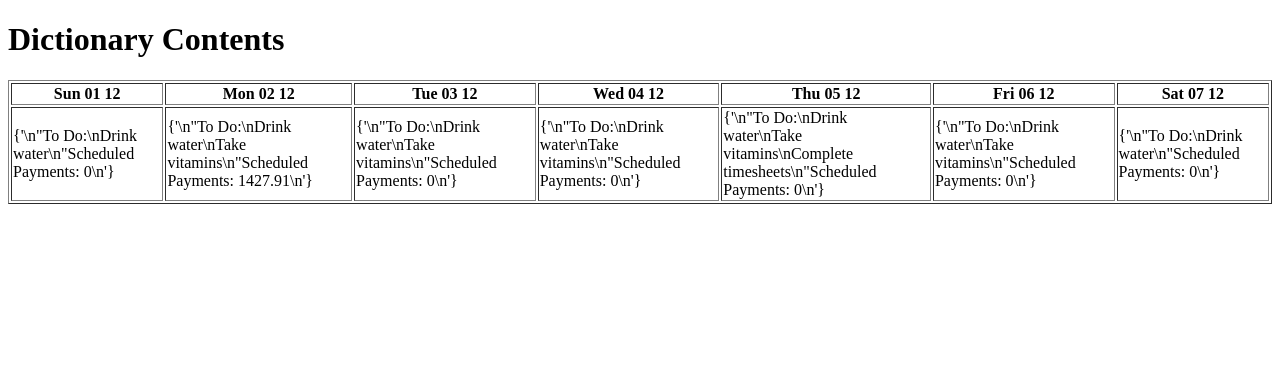
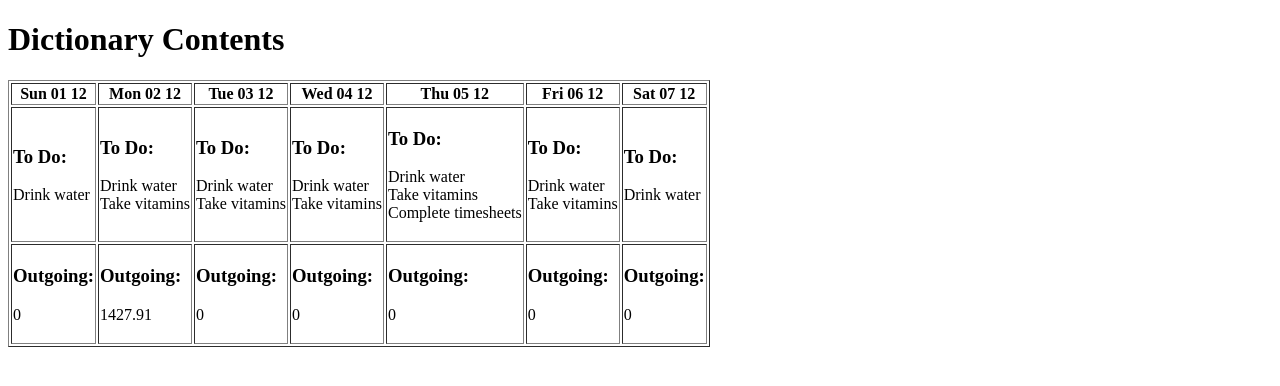
Before and after one commit to bentleysj/redesigned-parakeet, a Flask app: page / in a window 1280 px wide. Shown: the top 386 px of the page. Run offline with Flask 3, Linux system fonts and the light colour scheme.

Commit message:
app design

```diff
--- a/app.py
+++ b/app.py
@@ -11,7 +11,8 @@ start_date = test_cases.TEST_date
 personal_calendar = personal_calendars.calendars(test_cases.TEST_events, start_date)
 outgoings, to_dos = personal_calendar.create_calendars(start_date, calendar_days_to_build=calendar_days_to_build)
 
-combo_calendar = {}
+ren_personal_calendar = {}
+ren_outgoing_calendar = {}
 dates = [(start_date + timedelta(days=i)) for i in range(calendar_days_to_build)]
 
 for date in dates:
@@ -22,22 +23,17 @@ for date in dates:
         outgoing = 0
 
     if date in to_dos.keys():
-        todo = "\n".join(to_dos[date])
+        # todo = "\n".join(to_dos[date])
+        todo = to_dos[date]
     else:
         todo = "None scheduled \n"
 
-    combo_calendar[date.strftime("%a %d %m")] = {
-f"""
-"To Do:
-{todo}
-"Scheduled Payments: {outgoing}
-"""}
-
-
-
+    ren_personal_calendar[date.strftime("%a %d %m")] =  todo
+    ren_outgoing_calendar[date.strftime("%a %d %m")] =  outgoing
+                    # f"Scheduled Payments:" :  outgoing
 
 @app.route('/')
 
 def show_calendar():
 
-    return render_template('calendar_template.html', data=combo_calendar)
+    return render_template('calendar_template.html', data=ren_personal_calendar, outgoing=ren_outgoing_calendar)
--- a/templates/calendar_template.html
+++ b/templates/calendar_template.html
@@ -20,10 +20,33 @@
 
             <tr>
                 {% for key, value in data.items() %}
-                <!-- <td>{{ key }}</td> -->
-                <td>{{ value }}</td>
+
+                <td>
+                    <h3>To Do:</h3>
+
+                    {% for rvalue in  value %}
+
+                            {{ rvalue}} <br>
+
+                    {% endfor %}
+                    <br>
+                </td>
                 {% endfor %}
             </tr>
+
+            <tr>
+                {% for key, value in outgoing.items() %}
+
+                <td>
+                    <h3>Outgoing:</h3>
+                    {{value}} <br>
+
+
+                    <br>
+                </td>
+                {% endfor %}
+            </tr>
+
         </tbody>
     </table>
 </body>
```
